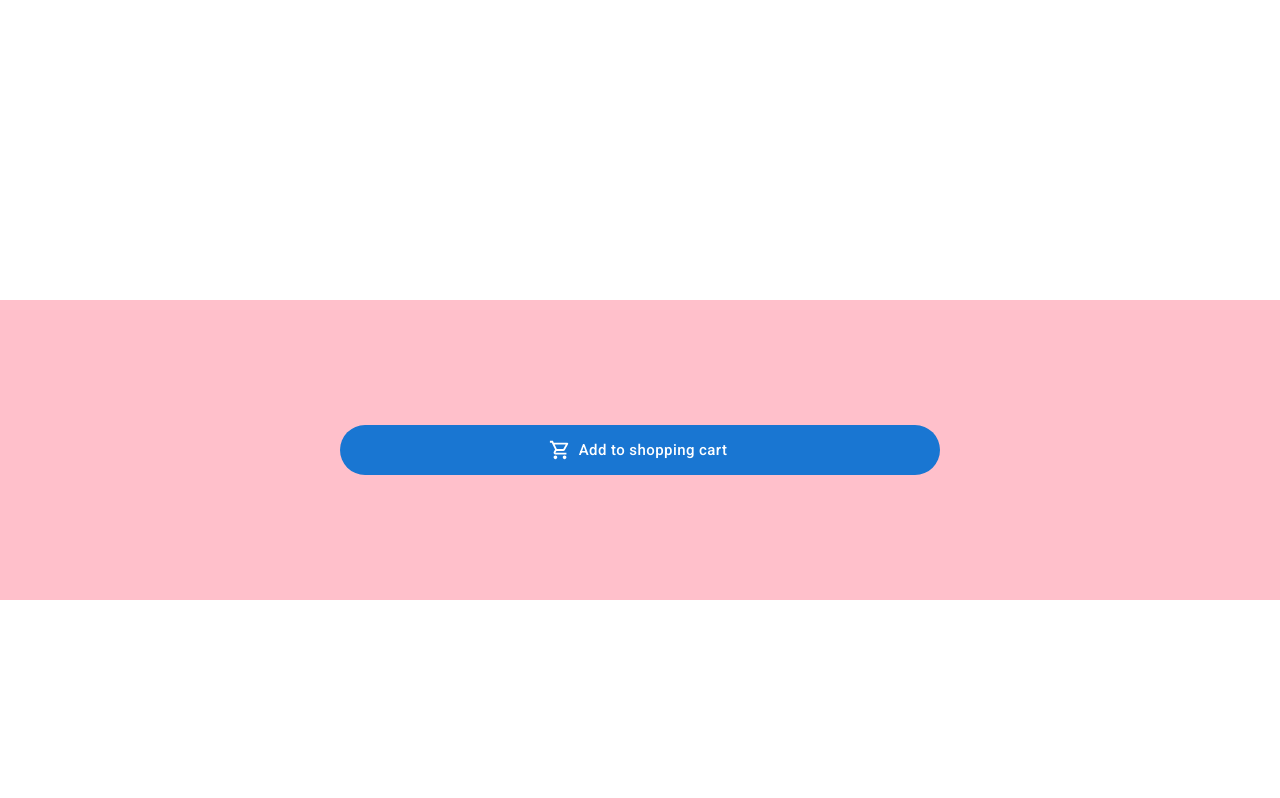
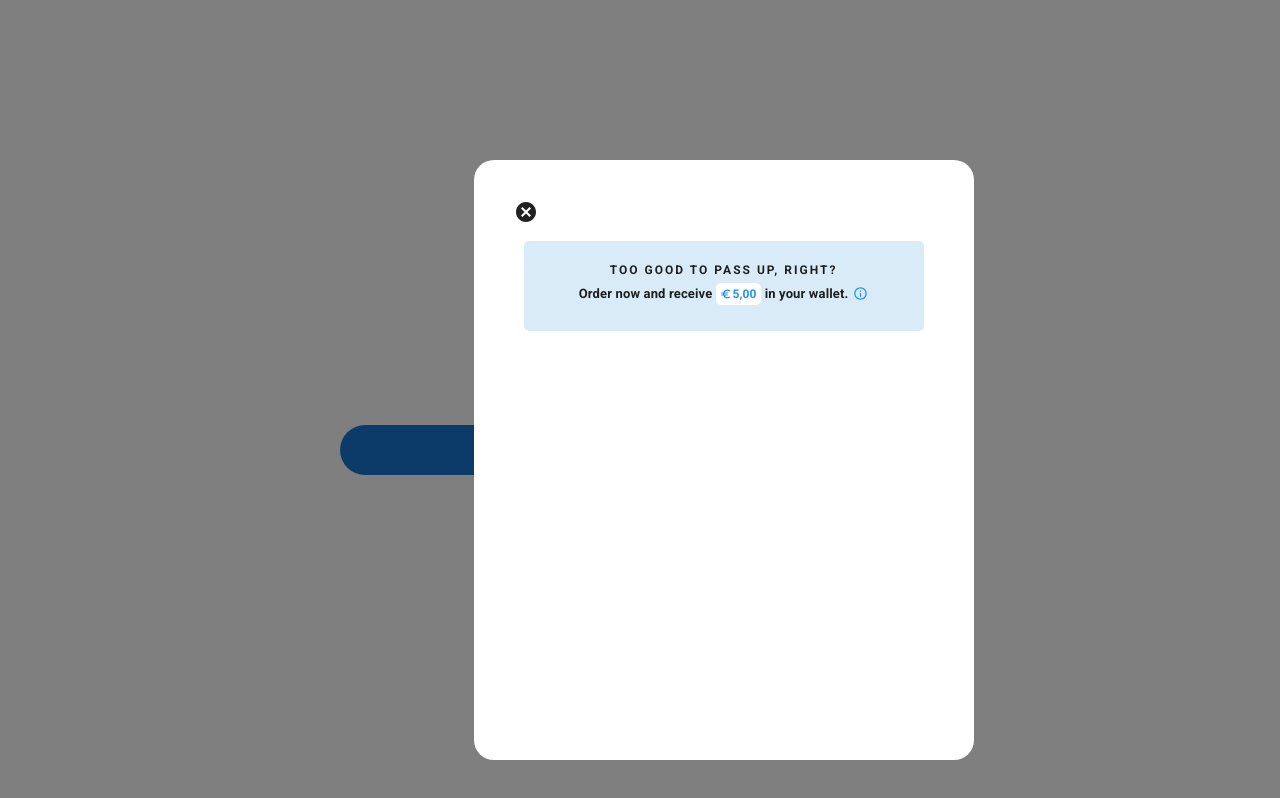
Before and after one commit to TatsianaKedrova/red-rocket-app, a React (Create React App) app: page / in a window 1280 px wide. Both pictures are taken after a click on the button "Add to shopping cart". Built offline with nearby package versions, Linux system fonts and the light colour scheme.

Commit message:
feat(vers-0.1): created modal container with initial header info

```diff
--- a/src/components/mainPage/MainPage.tsx
+++ b/src/components/mainPage/MainPage.tsx
@@ -1,8 +1,26 @@
-import { Box, Button, Container } from "@mui/material";
-import React from "react";
+import {
+  Box,
+  Button,
+  Container,
+  Modal,
+  Stack,
+  Typography,
+} from "@mui/material";
+import React, { useState } from "react";
 import ShoppingCartOutlinedIcon from "@mui/icons-material/ShoppingCartOutlined";
+import ModalContainer from "../popupWindow/ModalContainer";
+
 
 const MainPage = () => {
+  const [open, setOpen] = useState(false);
+
+  const handleOpen = () => {
+    setOpen(true);
+  };
+  const handleClose = () => {
+    setOpen(false);
+  };
+
   return (
     <Container maxWidth="xl" disableGutters sx={{ mt: "300px" }}>
       <Box
@@ -11,7 +29,6 @@ const MainPage = () => {
           flexDirection: "row",
           justifyContent: "center",
           alignItems: "center",
-          backgroundColor: "pink",
           height: "300px",
         }}
       >
@@ -20,11 +37,17 @@ const MainPage = () => {
           size="large"
           disableElevation
           startIcon={<ShoppingCartOutlinedIcon />}
-          sx={{textTransform: "none", width: "600px", borderRadius: "40px", p: "12px"}}
-          onClick={() => alert("You opened popup window")}
+          sx={{
+            textTransform: "none",
+            width: "600px",
+            borderRadius: "40px",
+            p: "12px",
+          }}
+          onClick={handleOpen}
         >
           Add to shopping cart
         </Button>
+       <ModalContainer open={open} handleClose={handleClose} />
       </Box>
     </Container>
   );
--- /dev/null
+++ b/src/components/popupWindow/ModalContainer.tsx
@@ -0,0 +1,73 @@
+import { Box, Container, Modal, Stack } from "@mui/material";
+import React from "react";
+import InfoOutlinedIcon from "@mui/icons-material/InfoOutlined";
+import EuroOutlinedIcon from "@mui/icons-material/EuroOutlined";
+import CancelIcon from "@mui/icons-material/Cancel";
+import { popupStyle } from "../popupWindow/popupWindowStyles.styles";
+
+type ModalContainerProps = {
+  open: boolean;
+  handleClose: () => void;
+};
+
+const ModalContainer: React.FC<ModalContainerProps> = ({
+  handleClose,
+  open,
+}) => {
+  return (
+    <Modal
+      open={open}
+      onClose={handleClose}
+      aria-labelledby="modal-modal-title"
+      aria-describedby="modal-modal-description"
+    >
+      <Container disableGutters fixed sx={popupStyle.modalContainer}>
+        <CancelIcon />
+        <Stack direction={"column"} sx={popupStyle.stackHeader}>
+          <Box sx={popupStyle.goodToPassUp}>TOO GOOD TO PASS UP, RIGHT?</Box>
+          <Box sx={popupStyle.orderEuroStyle}>
+            <Box
+              sx={{
+                fontSize: "13px",
+                fontWeight: "bold",
+              }}
+            >
+              Order now and receive
+            </Box>
+            <Box sx={popupStyle.euroFieldStyle}>
+              <EuroOutlinedIcon
+                htmlColor="#1e90ff"
+                sx={{ width: "12px", height: "12px", fontWeight: "bold" }}
+              />
+              <span
+                style={{
+                  fontSize: "12px",
+                  color: "#1e90ff",
+                  fontWeight: "bold",
+                }}
+              >
+                5,00
+              </span>
+            </Box>
+            <Box
+              sx={{
+                fontSize: "13px",
+                fontWeight: "bold",
+              }}
+            >
+              in your wallet.
+            </Box>
+            <span>
+              <InfoOutlinedIcon
+                htmlColor="#1e90ff"
+                sx={popupStyle.infoIconStyle}
+              />
+            </span>
+          </Box>
+        </Stack>
+      </Container>
+    </Modal>
+  );
+};
+
+export default ModalContainer;
--- /dev/null
+++ b/src/components/popupWindow/popupWindowStyles.styles.ts
@@ -0,0 +1,49 @@
+export const popupStyle = {
+  modalContainer: {
+    position: "absolute",
+    top: "20%",
+    left: "37%",
+    width: 500,
+    height: "600px",
+    p: 5,
+    backgroundColor: "white",
+    borderRadius: "20px",
+  },
+  stackHeader: {
+    backgroundColor: "#daebf8",
+    m: "10px",
+    height: "90px",
+    borderRadius: "5px",
+    textAlign: "center",
+    pt: "20px",
+  },
+  goodToPassUp: {
+    fontSize: "12px",
+    letterSpacing: "2px",
+    fontWeight: "bold",
+  },
+  orderEuroStyle: {
+    display: "flex",
+    flexDirection: "row",
+    justifyContent: "center",
+    alignItems: "center",
+  },
+  euroFieldStyle: {
+    display: "flex",
+    flexDirection: "row",
+    justifyContent: "center",
+    alignItems: "center",
+    height: "22px",
+    backgroundColor: "white",
+    borderRadius: "5px",
+    margin: "4px",
+    padding: "4px",
+  },
+  infoIconStyle: {
+    width: "15px",
+    height: "15px",
+    ml: "5px",
+    boxSizing: "content-box",
+    pt: "5px",
+  },
+};
```
